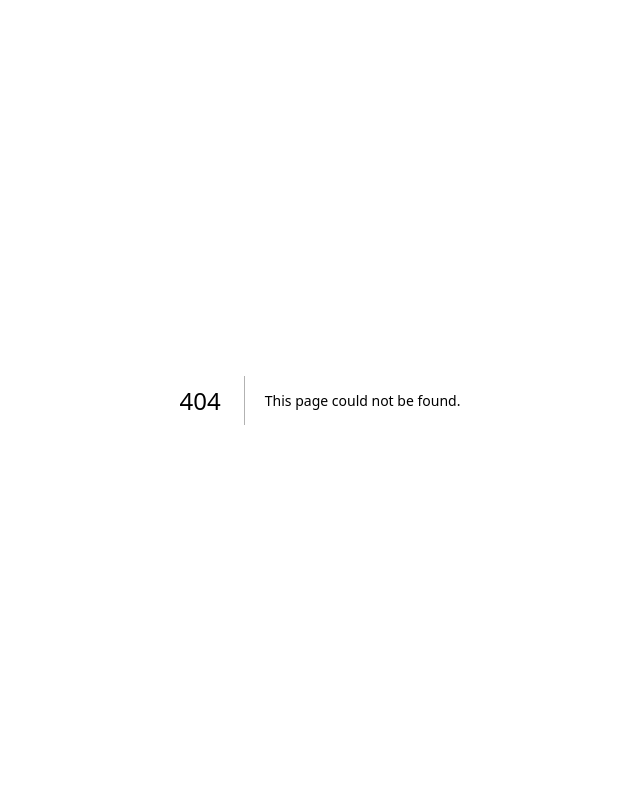
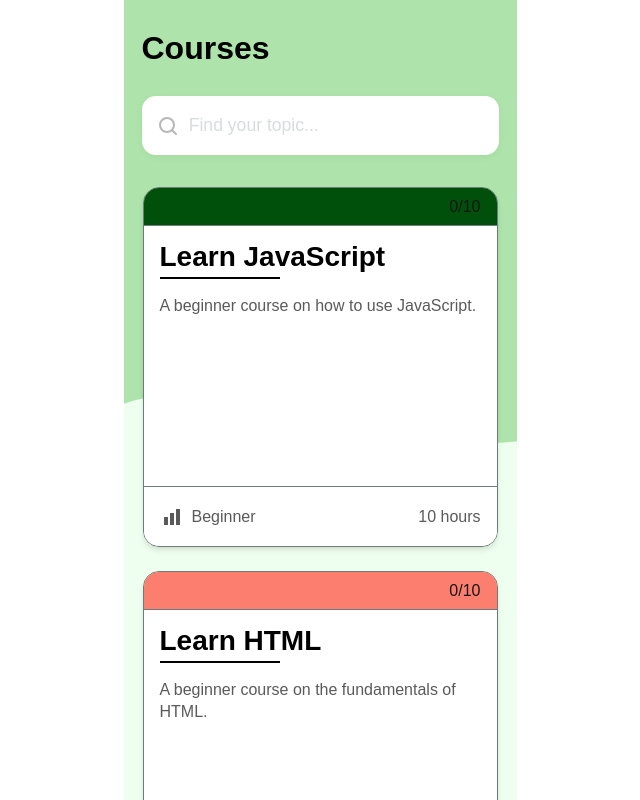
Before and after one commit to 0usernamee/dino-code, a Next.js app in the folder dino-code/: page /lessons in a window 1280 px wide. Before the commit this address had no page. Shown: the top 800 px of the page, without its empty margins (320-960 px from the left). Built offline with nearby package versions, Linux system fonts and the light colour scheme.

Commit message:
lessons Page

```diff
--- /dev/null
+++ b/dino-code/app/lessons/page.js
@@ -0,0 +1,68 @@
+import React from "react";
+import KernedCard from "../components/KernedCard";
+import styles from "./page.module.css";
+
+export default function LessonsPage() {
+  return (
+    <div className={styles.container}>
+      {/* Main Content */}
+      <main className={styles.main}>
+        {/* Page Title */}
+        <h1 className={styles.pageTitle}>Courses</h1>
+
+        {/* Search Bar */}
+        <div className={styles.searchBarWrapper}>
+          <div className={styles.searchBarBox}>
+            <svg
+              className={styles.searchIcon}
+              width="20"
+              height="20"
+              viewBox="0 0 20 20"
+              fill="none"
+            >
+              <circle cx="9" cy="9" r="7" stroke="#999" strokeWidth="2" />
+              <line
+                x1="14.4142"
+                y1="14.5858"
+                x2="18"
+                y2="18"
+                stroke="#999"
+                strokeWidth="2"
+                strokeLinecap="round"
+              />
+            </svg>
+            <span className={styles.searchPlaceholder}>Find your topic...</span>
+          </div>
+        </div>
+
+        {/* Course Cards */}
+        <div className={styles.coursesContainer}>
+          <KernedCard
+            title="Learn JavaScript"
+            description="A beginner course on how to use JavaScript."
+            progress={{ current: 0, total: 10 }}
+            difficulty="Beginner"
+            duration="10 hours"
+            headerColor="#00500B"
+          />
+          <KernedCard
+            title="Learn HTML"
+            description="A beginner course on the fundamentals of HTML."
+            progress={{ current: 0, total: 10 }}
+            difficulty="Beginner"
+            duration="10 hours"
+            headerColor="#FB7E6E"
+          />
+          <KernedCard
+            title="Learn CSS"
+            description="A beginner course on the fundamentals of CSS."
+            progress={{ current: 0, total: 10 }}
+            difficulty="Beginner"
+            duration="10 hours"
+            headerColor="#5B64C2"
+          />
+        </div>
+      </main>
+    </div>
+  );
+}
--- /dev/null
+++ b/dino-code/app/lessons/page.module.css
@@ -0,0 +1,75 @@
+.container {
+  display: flex;
+  flex-direction: column;
+  min-height: 100vh;
+  width: 100%;
+  max-width: 393px;
+  margin: 0 auto;
+  background: #EFFFEF;
+  background-image: url('/wave.png');
+  background-position: center top;
+  background-repeat: no-repeat;
+  background-size: 393px auto;
+  position: relative;
+}
+
+/* Main Content */
+.main {
+  flex: 1;
+  padding: 24px 18px;
+  box-sizing: border-box;
+  max-width: 393px;
+  margin: 0 auto;
+  width: 100%;
+}
+
+.pageTitle {
+  font-size: 2rem;
+  font-weight: 700;
+  color: #000;
+  margin: 0 0 24px 0;
+}
+
+/* Search Bar */
+.searchBarWrapper {
+  width: 100%;
+  margin-bottom: 32px;
+}
+
+.searchBarBox {
+  width: 100%;
+  max-width: 357px;
+  height: 59px;
+  background: #fff;
+  border-radius: 14px;
+  box-shadow: 0 2px 8px rgba(0,0,0,0.04);
+  display: flex;
+  align-items: center;
+  justify-content: flex-start;
+  padding: 0 1rem;
+  gap: 0.7rem;
+  margin: 0 auto;
+  box-sizing: border-box;
+}
+
+.searchIcon {
+  flex-shrink: 0;
+  opacity: 0.7;
+}
+
+.searchPlaceholder {
+  color: #D7DCDD;
+  font-size: 1.1rem;
+  font-weight: 400;
+  font-family: inherit;
+}
+
+/* Courses Container */
+.coursesContainer {
+  display: flex;
+  flex-direction: column;
+  gap: 24px;
+  width: 100%;
+  max-width: 357px;
+  margin: 0 auto;
+}
```
